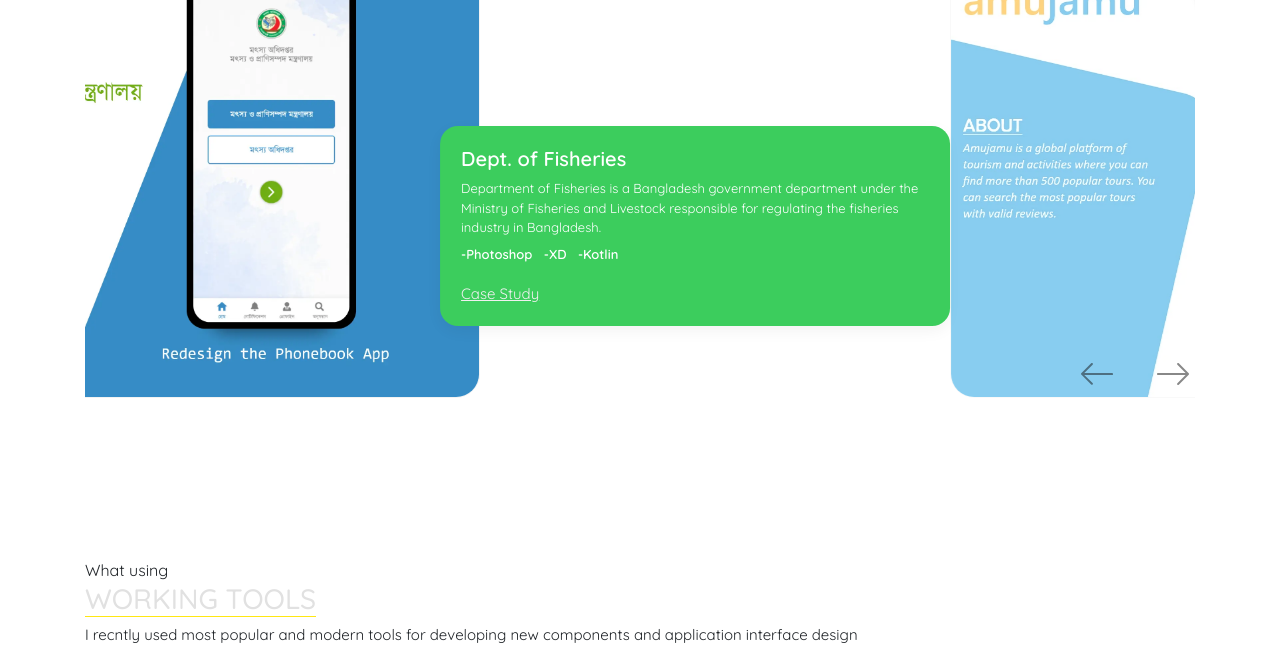
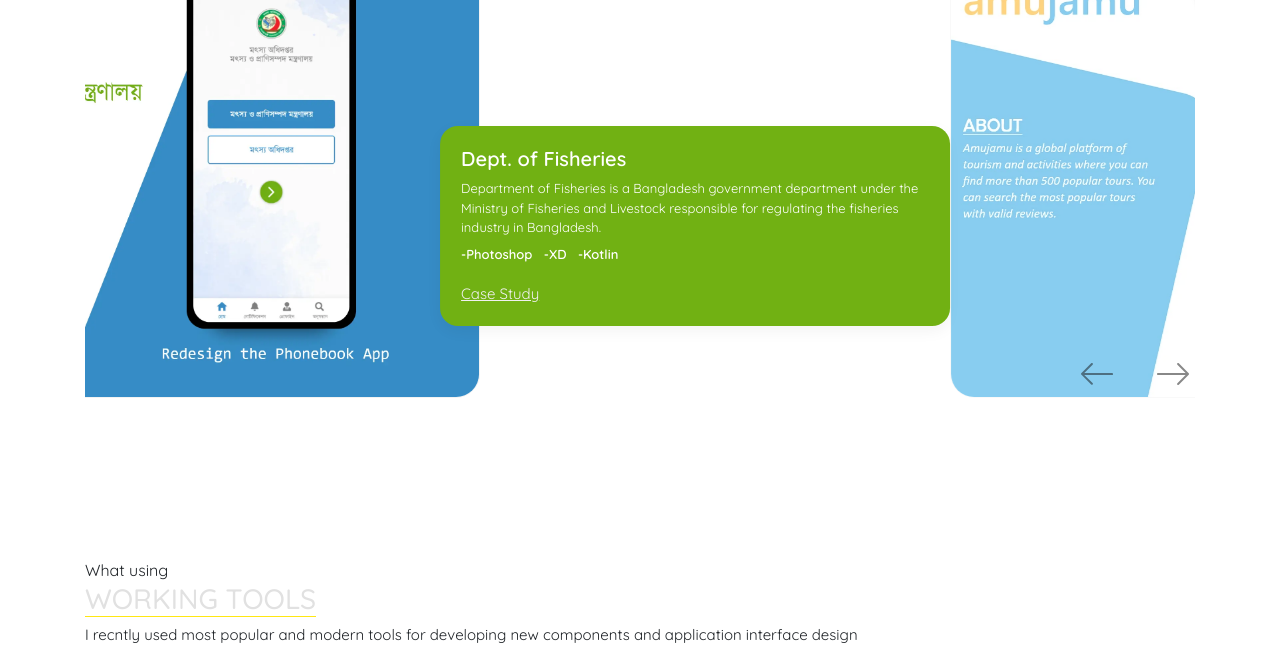
Before and after one commit to ais95/ais95.github.io, a website: page index.html in a window 1280 px wide. Shown: the part 1820-2472 px from the top of the page. Drawn offline with Linux system fonts and the light colour scheme.

Commit message:
color pattern updated

```diff
--- a/index.html
+++ b/index.html
@@ -133,7 +133,7 @@
                             <!-- DOF -->
                             <div class="carousel-item active">
                                 <img class="gallery__img lazyload" src="images/portfolio/dof.webp" loading="lazy" alt="#">
-                                <div class="project__desc" style="background-color: #3CCD5D;">
+                                <div class="project__desc" style="background-color: #71B113;">
                                     <h5 class="project__title">Dept. of Fisheries</h5>
                                     <p class="project__details">Department of Fisheries is a Bangladesh government department under the Ministry of Fisheries and Livestock responsible for regulating the fisheries industry in Bangladesh.</p>
                                     <ul class="pl-0">
```
